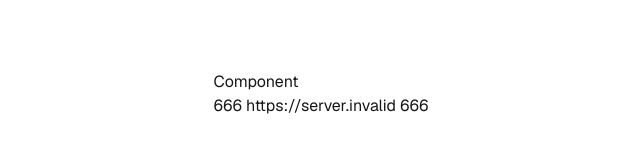
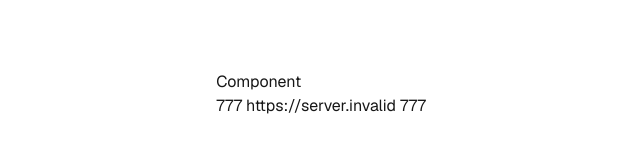
Before and after one commit to mivashchenko/nextjs-docker-githubactions-azure, a Next.js app: page / in a window 1280 px wide. Shown: the part 306-456 px from the top of the page, without its empty margins (319-959 px from the left). Built offline with nearby package versions, Linux system fonts and the light colour scheme; no server answers.

Commit message:
initial 7

```diff
--- a/docker-compose.yml
+++ b/docker-compose.yml
@@ -6,5 +6,7 @@ services:
     build:
         context: .
         dockerfile: Dockerfile
+    environment:
+        - NEXT_PUBLIC_API_URL=${NEXT_PUBLIC_API_URL}
     ports:
       - '3000:3000'
--- a/src/app/_components/component.tsx
+++ b/src/app/_components/component.tsx
@@ -1,11 +1,13 @@
 'use client'
 
 export const Component = () => {
+  console.log(process.env)
+
   return (
     <div>
       <h1>Component</h1>
 
-     666 {process.env.NEXT_PUBLIC_API_URL} 666
+     777 {process.env.NEXT_PUBLIC_API_URL} 777
     </div>
   )
 }
```
